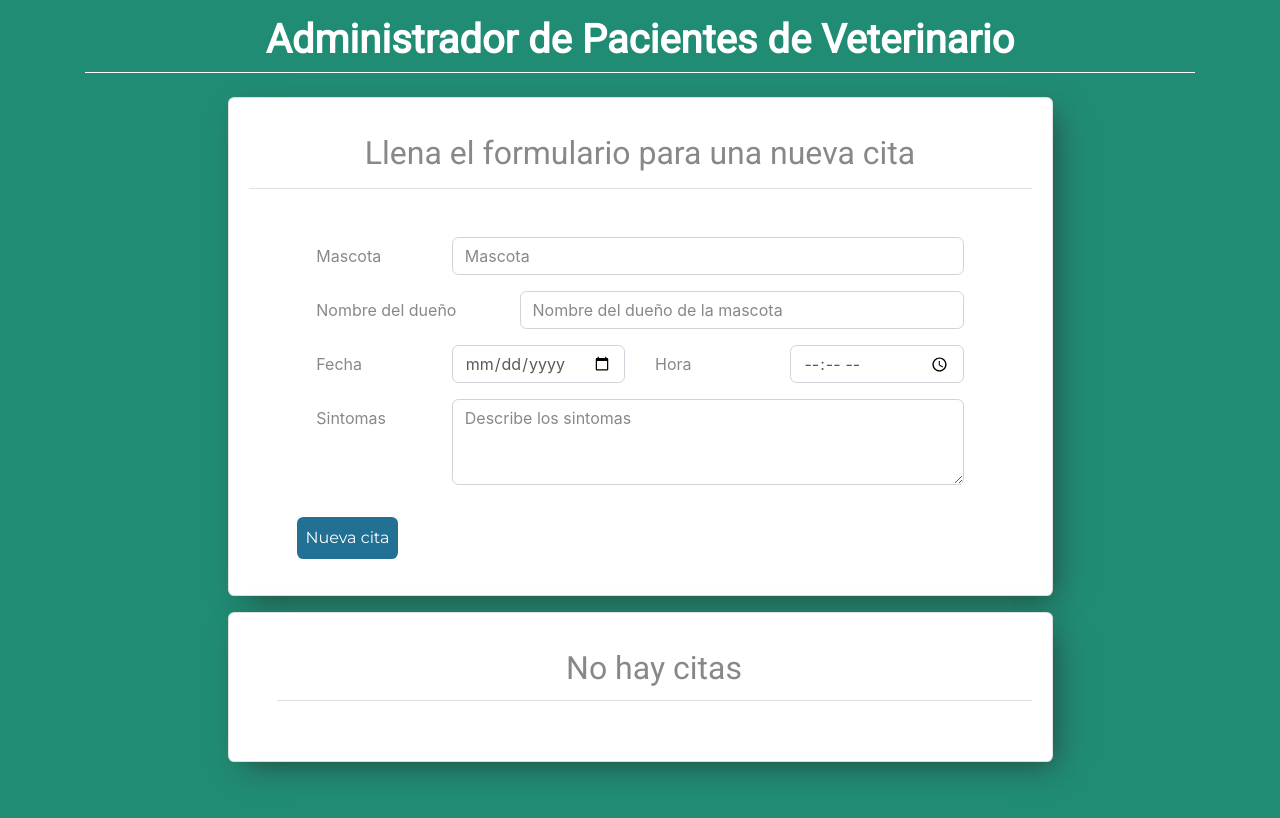
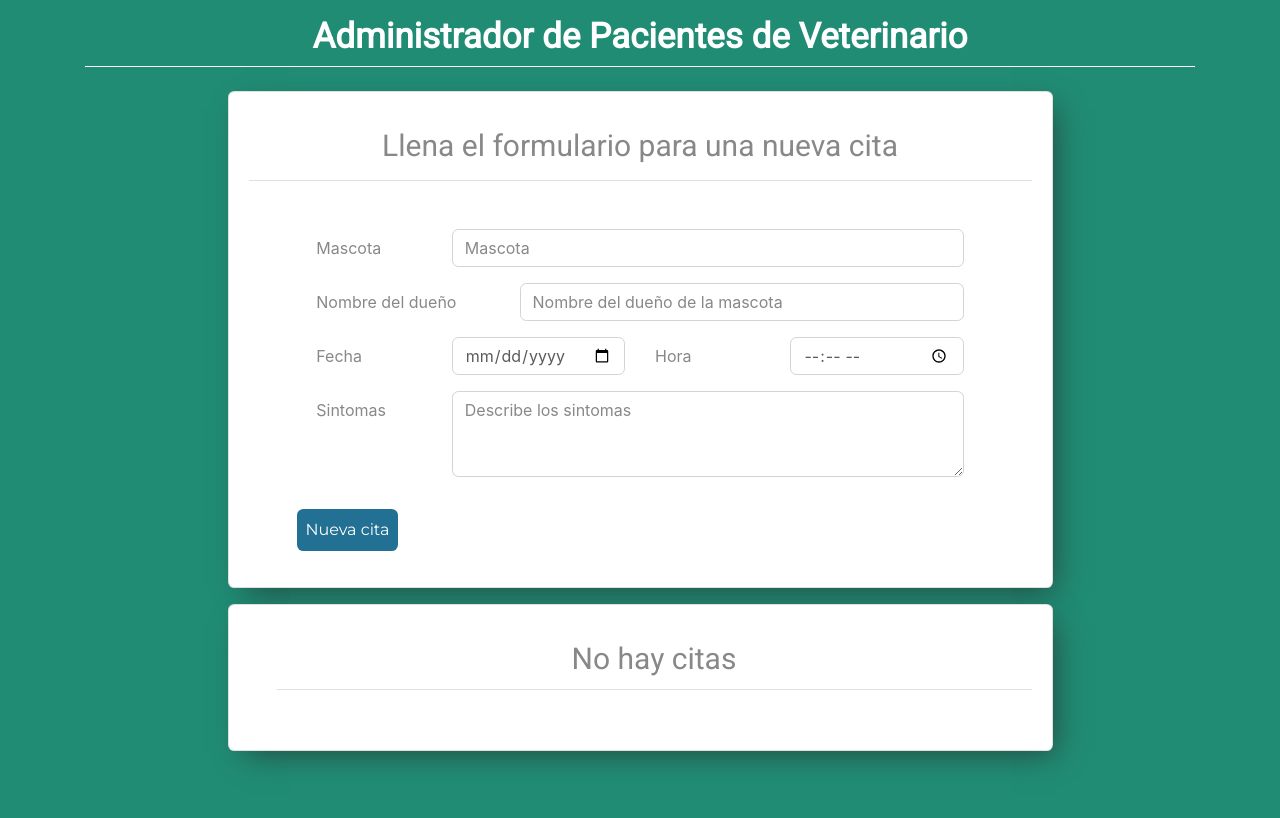
Before and after one commit to CesarRivasP/vet-admin, a React (Create React App) app: page / in a window 1280 px wide. Shown: the top 818 px of the page. Built offline with nearby package versions, Linux system fonts and the light colour scheme.

Commit message:
change padding for body app

```diff
--- a/src/css/index.css
+++ b/src/css/index.css
@@ -11,7 +11,8 @@ body {
   font-family: sans-serif;
   background-color: #218c74 !important;
   min-height: 100%;
-  padding-bottom: 5rem;
+  /* padding-bottom: 5rem; */
+  padding-bottom: 1rem;
 }
 
 header {
@@ -20,12 +21,14 @@ header {
 header h1 {
   font-family: 'Roboto', sans-serif;
   color: white;
+  font-size: 35px;
   font-weight: 600;
 }
 
 .title-form {
   font-family: 'Roboto', sans-serif;
   color: white;
+  font-size: 30px;
   font-weight: 400;
 }
 .center-form {
```
